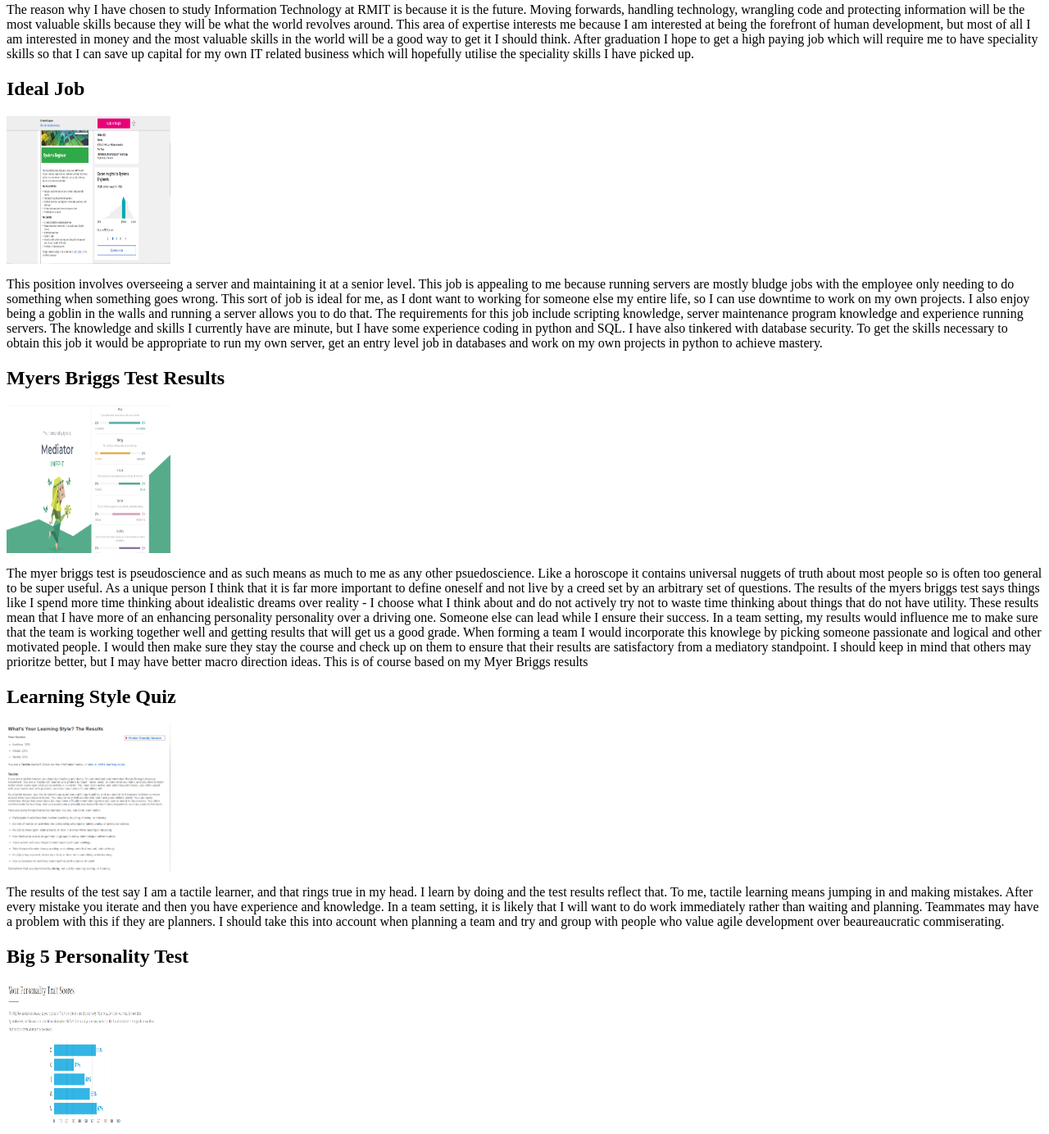
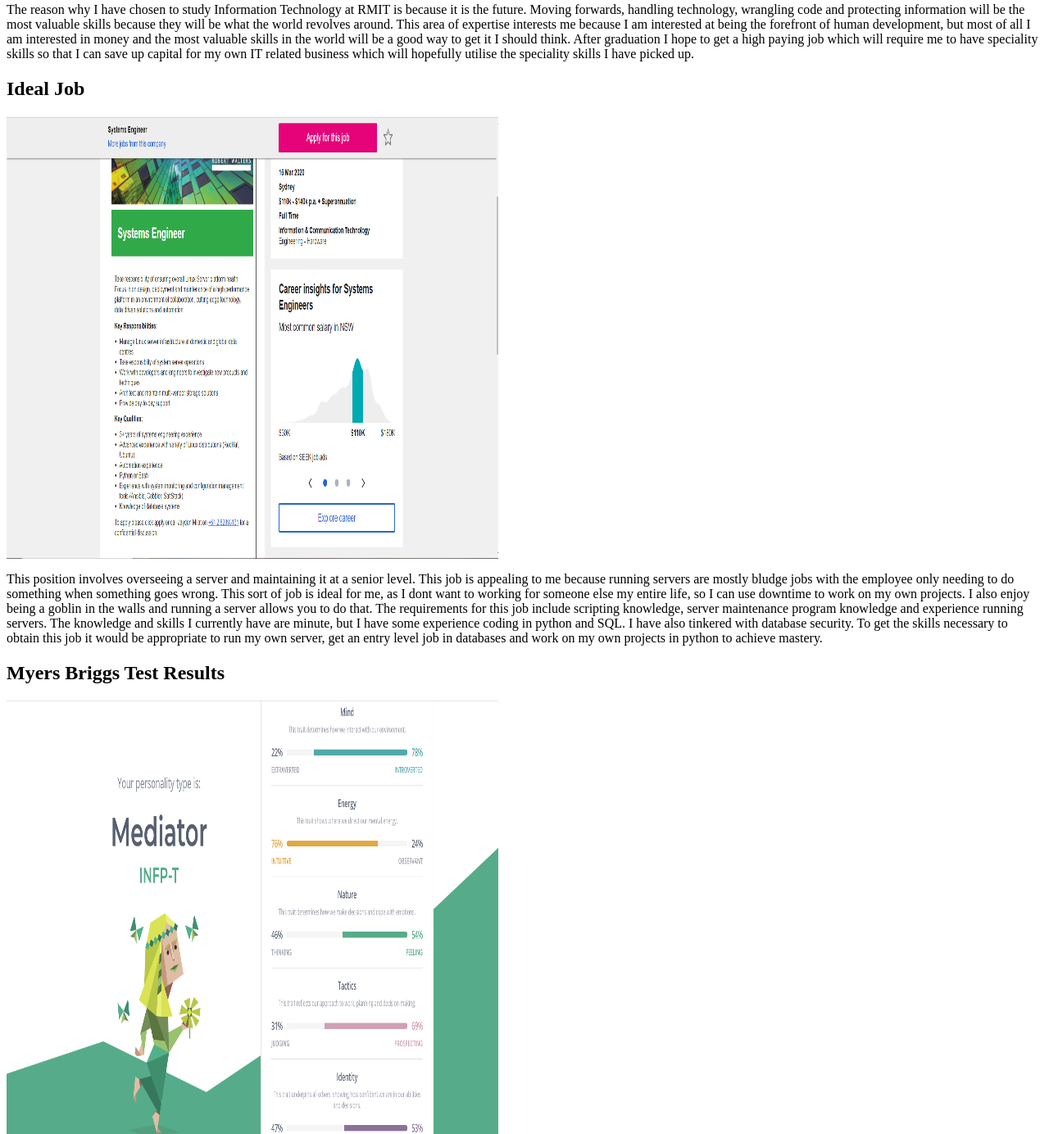
Before and after one commit to s3768929/s3768929.github.io, a plain HTML site: page index.html in a window 1280 px wide. Shown: the part 268-1652 px from the top of the page at 82% size. Drawn offline with Linux system fonts and the light colour scheme.

Commit message:
FINAL FINAL, with visual updates

```diff
--- a/index.html
+++ b/index.html
@@ -40,7 +40,7 @@ can save up capital for my own IT related business which will hopefully utilise
 
 
 
-<img src="Capture.PNG" alt="" width ="200" height = "180"></div>
+<img src="Capture.PNG" alt="" width ="600" height = "540"></div>
 
 
 
@@ -63,7 +63,7 @@ python to achieve mastery.
 <div style= color:"green">
 
 <h2>Myers Briggs Test Results</h2>
-<img src="MyersBriggs.PNG" alt="" width ="200" height = "180"></div>
+<img src="MyersBriggs.PNG" alt="" width ="600" height = "540"></div>
 <p>The myer briggs test is pseudoscience and as such means as much to me as any other psuedoscience. Like a horoscope it contains universal nuggets of truth about most
 people so is often too general to be super useful. As a unique person I think that it is far more important to define oneself and not live by a creed set by an arbitrary
 set of questions. The results of the myers briggs test says things like I spend more time thinking about idealistic dreams over reality - I choose what I think about and
@@ -78,7 +78,7 @@ macro direction ideas. This is of course based on my Myer Briggs results </p>
 
 
 <h2>Learning Style Quiz</h2>
-<img src="Tactile.PNG" alt="" width ="200" height = "180"></div>
+<img src="Tactile.PNG" alt="" width ="600" height = "540"></div>
 <p>The results of the test say I am a tactile learner, and that rings true in my head. I learn by doing and the test results reflect that. To me, tactile learning means jumping
 in and making mistakes. After every mistake you iterate and then you have experience and knowledge.
 
```
